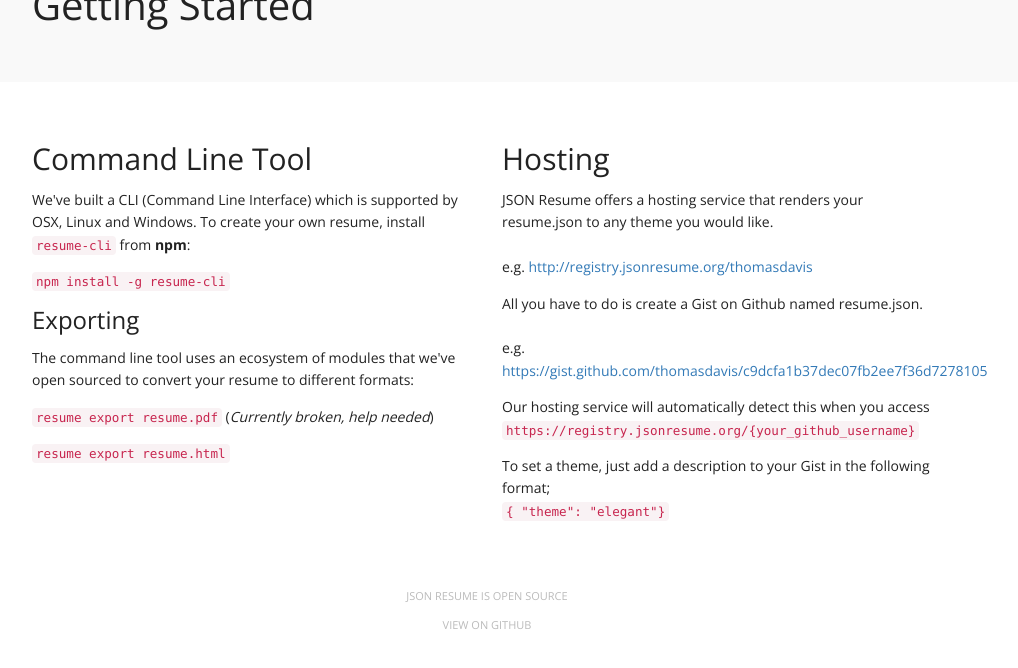
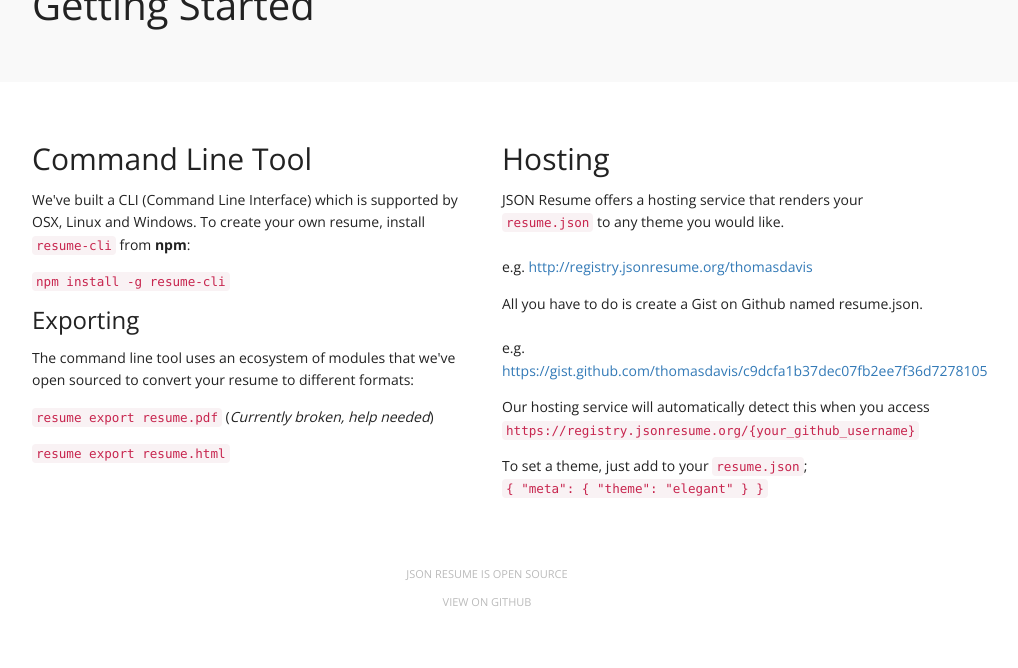
Before and after one commit to jsonresume/resume-website, a Jekyll site: the page built from getting-started.html, in a window 1280 px wide, cut to the strip 173-841 px from the top of the page. Shown: the whole strip, without its empty margins (153-1171 px from the left). Built offline with Jekyll 4.4.1, drawn with Linux system fonts in a browser that asks for light colours; nearby versions of some CDN libraries; a script that is not in the unit is left out.

Commit message:
fixed theme instructions

```diff
--- a/getting-started.html
+++ b/getting-started.html
@@ -28,15 +28,16 @@
     <div class="col-sm-6">
       <section>
         <h2>Hosting</h2>
-        <p>JSON Resume offers a hosting service that renders your resume.json to any theme you would like. <br /><br />
+        <p>JSON Resume offers a hosting service that renders your <code>resume.json</code> to any theme you would like. <br /><br />
         e.g. <a href="https://registry.jsonresume.org/thomasdavis">http://registry.jsonresume.org/thomasdavis</a></p>
         <p>All you have to do is create a Gist on Github named <codfe>resume.json</code>. <br /> <br />
           e.g. <a href="https://gist.github.com/thomasdavis/c9dcfa1b37dec07fb2ee7f36d7278105">https://gist.github.com/thomasdavis/c9dcfa1b37dec07fb2ee7f36d7278105</a>
         </p>
         <p>Our hosting service will automatically detect this when you access <code>https://registry.jsonresume.org/{your_github_username}</code>
         </p>
-        <p>To set a theme, just add a description to your Gist in the following format;<br />
-          <code>{ "theme": "elegant"}</code>
+        <p>To set a theme, just add to your <code>resume.json</code>;<br />
+          <code>{ "meta": { "theme": "elegant" } }</code>
+
         </p>
       </section>
     </div>
```
